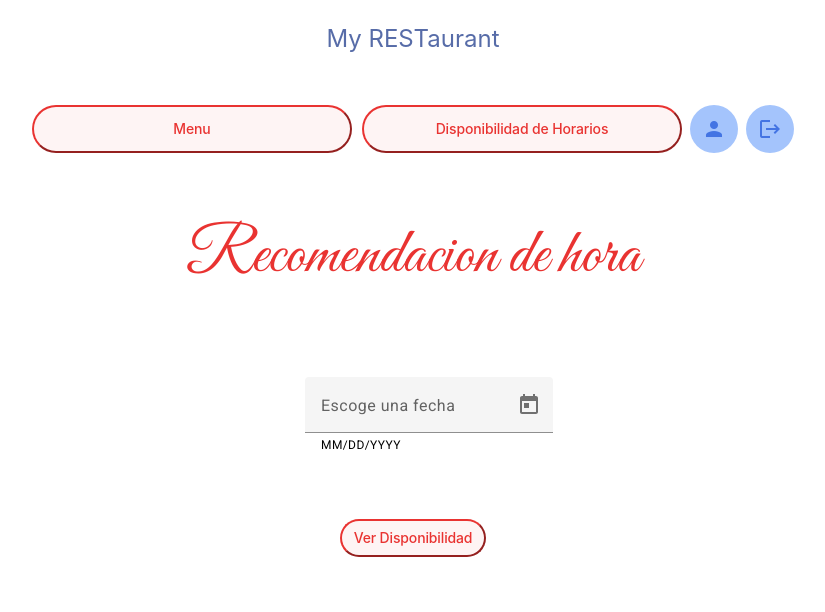
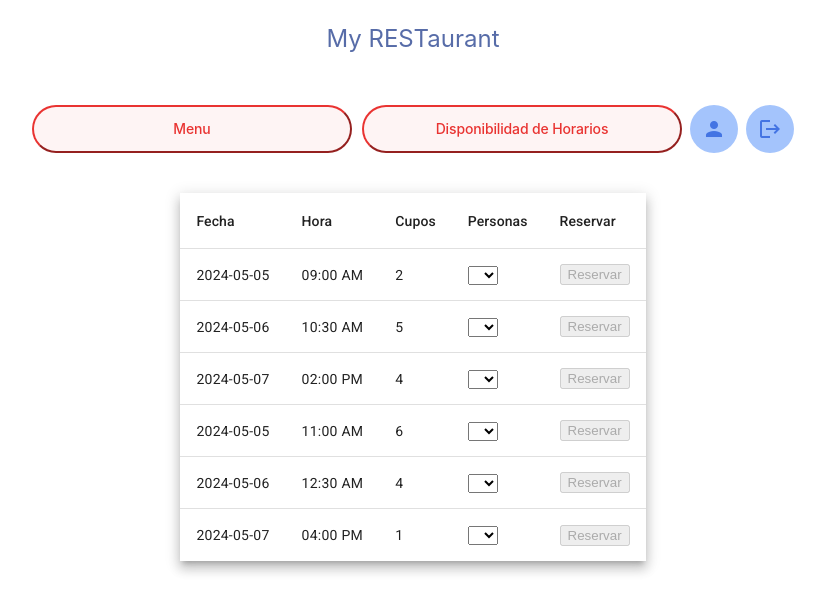
Before and after one commit to sebas0163/My_RESTaurante, an Angular app in the folder WebApp/WebApp/: page /time-recommendation-component in a window 1280 px wide. Shown: the top 612 px of the page, without its empty margins (227-1052 px from the left). Built offline with nearby package versions, Linux system fonts and the light colour scheme.

Commit message:
[UPDATE] Time Recommendation component to display all available times

```diff
--- a/WebApp/WebApp/src/app/_services/user.service.ts
+++ b/WebApp/WebApp/src/app/_services/user.service.ts
@@ -14,6 +14,6 @@ export class UserService {
     }
 
     getUser(email: string, password: string): Observable<User> {
-        return this.http.get<User>(`${environment.apiUrl}/api/user/login`);
+        return this.http.post<User>(`${environment.apiUrl}/api/user/login`, { email, password });
     }
 }
--- a/WebApp/WebApp/src/app/components/time-recommendation/time-recommendation.component.html
+++ b/WebApp/WebApp/src/app/components/time-recommendation/time-recommendation.component.html
@@ -1,9 +1,10 @@
 <link href="https://fonts.googleapis.com/css2?family=Great+Vibes&display=swap" rel="stylesheet">
 
+<!--
 <div class="outer-container">
   <router-outlet>
     <div class="title-container">
-      <p class="page-subtitle"> Recomendacion de hora </p>
+      <p class="page-subtitle"> Disponibilidad de Horarios </p>
     </div>
     <main class="main">
 
@@ -38,3 +39,50 @@
 
   </router-outlet>
 </div>
+-->
+
+<div class="table">
+  <table mat-table [dataSource]="dataSource" class="mat-elevation-z8">
+
+  <ng-container matColumnDef="date">
+    <th mat-header-cell *matHeaderCellDef> Fecha </th>
+    <td mat-cell *matCellDef="let element"> {{element.date}} </td>
+  </ng-container>
+
+  <ng-container matColumnDef="time">
+    <th mat-header-cell *matHeaderCellDef> Hora </th>
+    <td mat-cell *matCellDef="let element"> {{element.time}} </td>
+  </ng-container>
+
+  <ng-container matColumnDef="quota">
+    <th mat-header-cell *matHeaderCellDef> Cupos </th>
+    <td mat-cell *matCellDef="let element"> {{element.quota}} </td>
+  </ng-container>
+
+  <ng-container matColumnDef="people">
+    <th mat-header-cell *matHeaderCellDef> Personas </th>
+    <td mat-cell *matCellDef="let element">
+      <select [(ngModel)]="element.selectedPeople" name="people">
+        <option value="1">1</option>
+        <option value="2">2</option>
+        <option value="3">3</option>
+        <option value="4">4</option>
+        <option value="5">5</option>
+      </select>
+    </td>
+  </ng-container>
+
+  <ng-container matColumnDef="actions">
+    <th mat-header-cell *matHeaderCellDef> Reservar </th>
+    <td mat-cell *matCellDef="let element">
+      <button [disabled]="!isUser" (click)="reserve(element)">
+        Reservar
+      </button>
+    </td>
+  </ng-container>
+
+  <tr mat-header-row *matHeaderRowDef="displayedColumns"></tr>
+  <tr mat-row *matRowDef="let row; columns: displayedColumns;"></tr>
+</table>
+
+</div>
--- a/WebApp/WebApp/src/app/components/time-recommendation/time-recommendation.component.ts
+++ b/WebApp/WebApp/src/app/components/time-recommendation/time-recommendation.component.ts
@@ -2,12 +2,22 @@ import { HttpClient } from '@angular/common/http';
 import { Component } from '@angular/core';
 import { MyServiceService } from '../../my-service.service';
 import moment from 'moment';
+import { AuthenticationService } from '../../_services/authentication.service';
+import { User } from '../../_models/user';
+import { Role } from '../../_models/role';
+
+export interface TableData {
+  date: string;
+  time: string;
+  quota: string;
+  selectedPeople: string;
+}
 
 
 @Component({
   selector: 'app-time-recommendation',
   templateUrl: './time-recommendation.component.html',
-  styleUrls: ['../../app.component.scss'],
+  styleUrls: ['./time-recommendation.scss'],
 
 })
 export class TimeRecommendationComponent {
@@ -17,23 +27,49 @@ export class TimeRecommendationComponent {
   selectedDate: Date | null = null; // Initialize the property directly
   times: any = [];
   baseUrl: any;
+  date: string | undefined;
+  time: string | undefined;
 
   isTimeSelected: boolean = false;
 
+  displayedColumns: string[] = ['date', 'time', 'quota', 'people', 'actions'];
+  dataSource: TableData[] = [];
 
-  constructor(private myService: MyServiceService, private http: HttpClient) {
+  user: User;
+  isUser = false;
+
+
+  constructor(private myService: MyServiceService,
+    private http: HttpClient,
+    private authenticationService: AuthenticationService) {
     this.baseUrl = this.myService.getTimeUrl();
+    this.user = <User>this.authenticationService.userValue;
+
   }
+
+  ngOnInit() {
+    this.http.get<TableData[]>('../assets/mockTimeAvailability.json')
+      .subscribe((data) => {
+        this.dataSource = data;
+        console.log(this.dataSource);
+      },
+      (error) => {
+        console.error('Error:', error);
+      }
+    );
+
+    this.isUser = (this.user?.access_level === Role.User);
+  }
+
 
   getDateRecommendation(){
     if(this.selectedDate){
       this.showRecommendationContent = true;
-      console.log(this.selectedDate.toLocaleDateString())
     }
     try {
-        this.http.get<any>('apiUrl').subscribe(
+        this.http.get<any>(this.baseUrl).subscribe(
           (response) => {
-            console.log(response);
+            console.log("Times", response);
             this.times = response.times;
           },
           (error) => {
@@ -74,8 +110,12 @@ export class TimeRecommendationComponent {
 
   updateSelection(time: string) {
     this.isTimeSelected = true;
-    // You can also do other things here based on the selected time
-    console.log("s");
   }
 
+
+  reserve(row: TableData): void {
+    console.log(row);
+  }
+
+
 }
--- /dev/null
+++ b/WebApp/WebApp/src/app/components/time-recommendation/time-recommendation.scss
@@ -0,0 +1,3 @@
+.table{
+    margin-top: 2.5rem;
+}
--- a/WebApp/WebApp/src/app/components/user-reservations/user-reservations.component.html
+++ b/WebApp/WebApp/src/app/components/user-reservations/user-reservations.component.html
@@ -1 +1,35 @@
-<p>My reservations</p>
+<div class="table">
+  <table mat-table [dataSource]="dataSource" class="mat-elevation-z8">
+
+  <ng-container matColumnDef="full_name">
+    <th mat-header-cell *matHeaderCellDef> Nombre </th>
+    <td mat-cell *matCellDef="let element"> {{element.full_name}} </td>
+  </ng-container>
+
+  <ng-container matColumnDef="date">
+    <th mat-header-cell *matHeaderCellDef> Fecha </th>
+    <td mat-cell *matCellDef="let element"> {{element.date}} </td>
+  </ng-container>
+
+  <ng-container matColumnDef="time">
+    <th mat-header-cell *matHeaderCellDef> Hora </th>
+    <td mat-cell *matCellDef="let element"> {{element.time}} </td>
+  </ng-container>
+
+  <ng-container matColumnDef="people">
+    <th mat-header-cell *matHeaderCellDef> Cantidad de personas </th>
+    <td mat-cell *matCellDef="let element"> {{element.people}} </td>
+  </ng-container>
+
+  <ng-container matColumnDef="edit">
+    <th mat-header-cell *matHeaderCellDef> Reservar Espacio </th>
+    <td mat-cell *matCellDef="let element">
+      <button mat-icon-button (click)="editReservation(element)">
+        Reservar
+      </button>
+    </td>
+  </ng-container>
+
+  <tr mat-header-row *matHeaderRowDef="displayedColumns"></tr>
+  <tr mat-row *matRowDef="let row; columns: displayedColumns;"></tr>
+</table>
--- a/WebApp/WebApp/src/app/components/user-reservations/user-reservations.component.ts
+++ b/WebApp/WebApp/src/app/components/user-reservations/user-reservations.component.ts
@@ -1,4 +1,12 @@
 import { Component } from '@angular/core';
+
+
+export interface TableData {
+  full_name: string,
+  date: string;
+  time: string;
+  people: string;
+}
 
 @Component({
   selector: 'app-user-reservations',
@@ -7,4 +15,13 @@ import { Component } from '@angular/core';
 })
 export class UserReservationsComponent {
 
+  displayedColumns: string[] = ['full_name', 'date', 'time', 'people', 'actions'];
+  dataSource: TableData[] = [];
+
+
+  editReservation(row: TableData){
+    console.log(row);
+  }
+
+
 }
--- a/WebApp/WebApp/src/app/my-service.service.ts
+++ b/WebApp/WebApp/src/app/my-service.service.ts
@@ -17,14 +17,14 @@ export class MyServiceService {
   }
 
   getTimeUrl(): string {
-    return  'http://localhost:1234/api/recomendation/time';
+    return  'http://localhost:8000/api/recomendation/time';
   }
 
   getMenuUrl(): string {
-    return 'http://localhost:1234/api/food/menu';
+    return 'http://localhost:8000/api/food/menu';
   }
   getMenuRecUrl(): string {
-    return 'http://localhost:1234/api/food/recomendation';
+    return 'http://localhost:8000/api/food/recomendation';
   }
 
 
--- /dev/null
+++ b/WebApp/WebApp/src/assets/mockTimeAvailability.json
@@ -0,0 +1,32 @@
+[
+  {
+    "date": "2024-05-05",
+    "time": "09:00 AM",
+    "quota": "2"
+  },
+  {
+    "date": "2024-05-06",
+    "time": "10:30 AM",
+    "quota": "5"
+  },
+  {
+    "date": "2024-05-07",
+    "time": "02:00 PM",
+    "quota": "4"
+  },
+  {
+    "date": "2024-05-05",
+    "time": "11:00 AM",
+    "quota": "6"
+  },
+  {
+    "date": "2024-05-06",
+    "time": "12:30 AM",
+    "quota": "4"
+  },
+  {
+    "date": "2024-05-07",
+    "time": "04:00 PM",
+    "quota": "1"
+  }
+]
```
